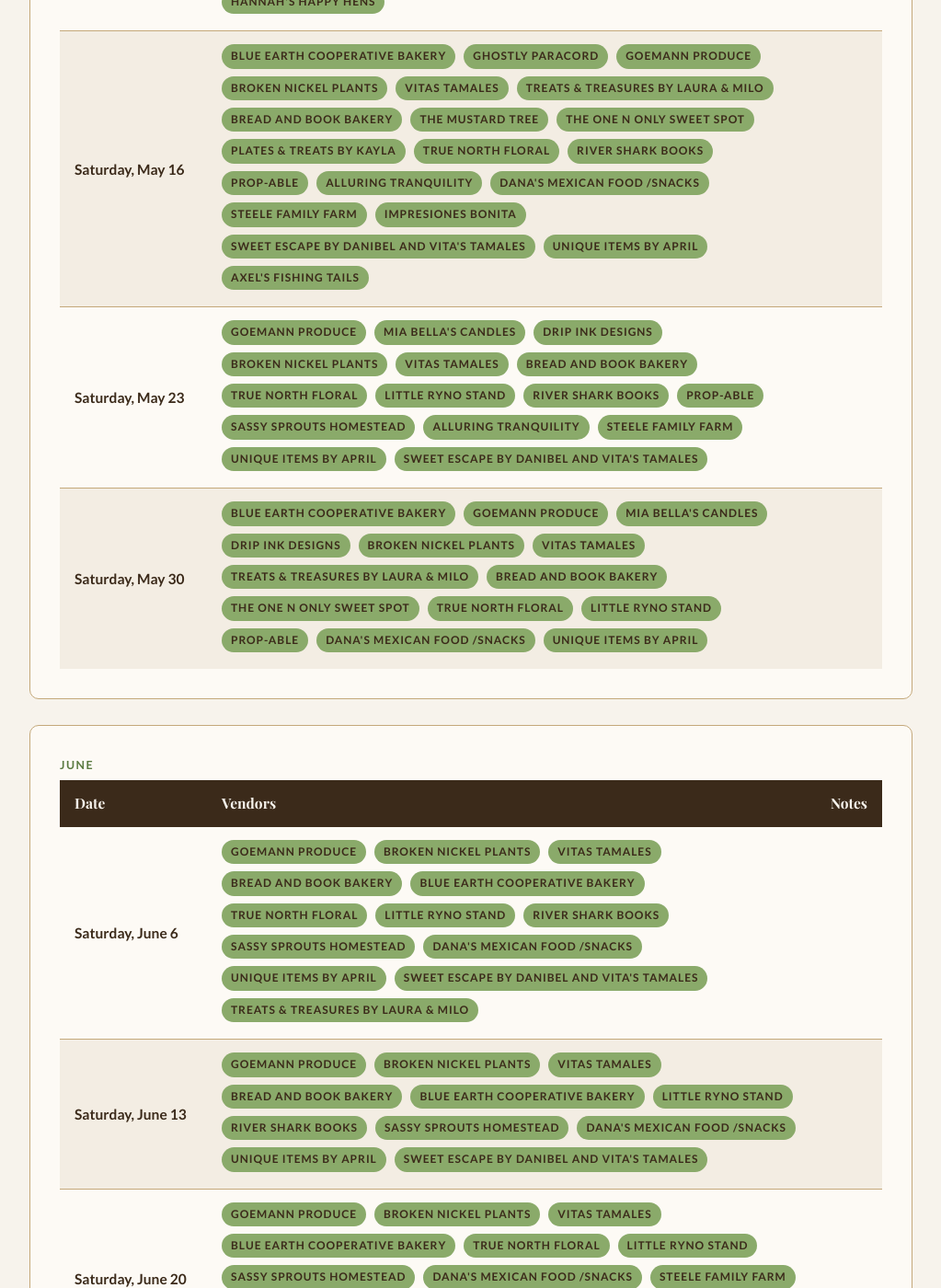
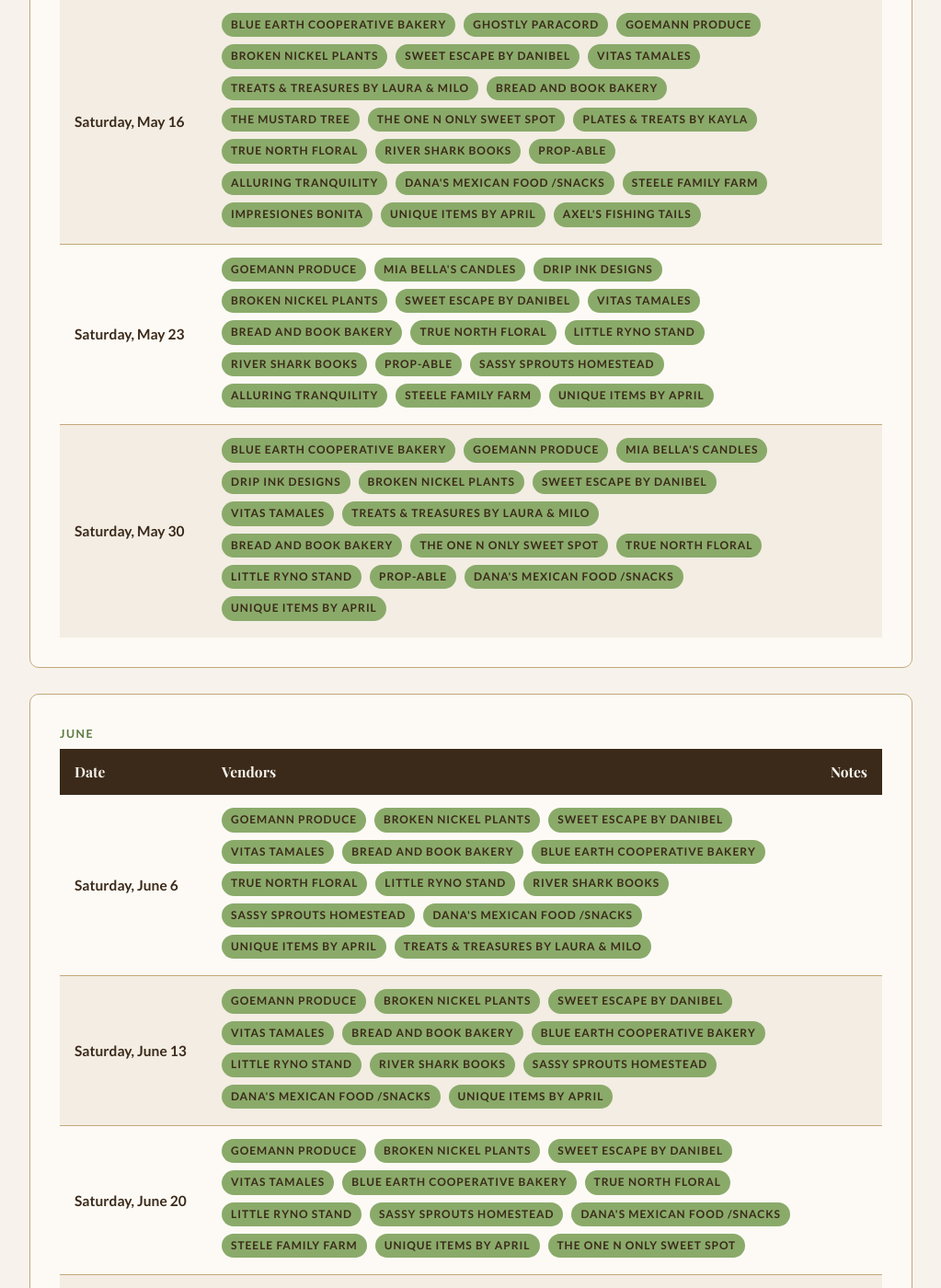
Before and after one commit to blueearthcommunitymarket/blueearthcommunitymarket.github.io, a Jekyll site: the page built from calendar/index.html, in a window 1280 px wide and 1400 px high, scrolled down 951 px. Shown: the whole window at 92% size, without its empty margins (128-1151 px from the left). Built offline with Jekyll 4.4.1, drawn with Linux system fonts in a browser that asks for light colours; some web fonts are replaced; some of the changed text lies outside the part shown.

Commit message:
Split Sweet Escape from Vitas Tamales on website

```diff
--- a/calendar/index.html
+++ b/calendar/index.html
@@ -35,6 +35,7 @@ description: 2026 Blue Earth Community Market season schedule. Saturdays 10am-1p
                         <span class="tag">Ghostly Paracord</span>
                         <span class="tag">Ope! Oddities</span>
                         <span class="tag">Goemann Produce</span>
+                        <span class="tag">Sweet Escape by Danibel</span>
                         <span class="tag">Vitas Tamales</span>
                         <span class="tag">Treats &amp; Treasures By Laura &amp; Milo</span>
                         <span class="tag">Bread and Book Bakery</span>
@@ -49,7 +50,6 @@ description: 2026 Blue Earth Community Market season schedule. Saturdays 10am-1p
                         <span class="tag">Unique Items by April</span>
                         <span class="tag">Impresiones Bonita</span>
                         <span class="tag">Little Reds Seasoning</span>
-                        <span class="tag">Sweet Escape by Danibel and Vita's Tamales</span>
                         <span class="tag">DJ Farms</span>
                         <span class="tag">Axel's Fishing Tails</span>
                         <span class="tag">Hannah's Happy Hens</span>
@@ -63,6 +63,7 @@ description: 2026 Blue Earth Community Market season schedule. Saturdays 10am-1p
                         <span class="tag">Ghostly Paracord</span>
                         <span class="tag">Goemann Produce</span>
                         <span class="tag">Broken Nickel Plants</span>
+                        <span class="tag">Sweet Escape by Danibel</span>
                         <span class="tag">Vitas Tamales</span>
                         <span class="tag">Treats &amp; Treasures By Laura &amp; Milo</span>
                         <span class="tag">Bread and Book Bakery</span>
@@ -76,7 +77,6 @@ description: 2026 Blue Earth Community Market season schedule. Saturdays 10am-1p
                         <span class="tag">Dana's Mexican Food /Snacks</span>
                         <span class="tag">Steele Family Farm</span>
                         <span class="tag">Impresiones Bonita</span>
-                        <span class="tag">Sweet Escape by Danibel and Vita's Tamales</span>
                         <span class="tag">Unique Items by April</span>
                         <span class="tag">Axel's Fishing Tails</span>
                     </td>
@@ -89,6 +89,7 @@ description: 2026 Blue Earth Community Market season schedule. Saturdays 10am-1p
                         <span class="tag">Mia Bella's Candles</span>
                         <span class="tag">Drip Ink Designs</span>
                         <span class="tag">Broken Nickel Plants</span>
+                        <span class="tag">Sweet Escape by Danibel</span>
                         <span class="tag">Vitas Tamales</span>
                         <span class="tag">Bread and Book Bakery</span>
                         <span class="tag">True North Floral</span>
@@ -99,7 +100,6 @@ description: 2026 Blue Earth Community Market season schedule. Saturdays 10am-1p
                         <span class="tag">Alluring Tranquility</span>
                         <span class="tag">Steele Family Farm</span>
                         <span class="tag">Unique Items by April</span>
-                        <span class="tag">Sweet Escape by Danibel and Vita's Tamales</span>
                     </td>
                     <td></td>
                 </tr>
@@ -111,6 +111,7 @@ description: 2026 Blue Earth Community Market season schedule. Saturdays 10am-1p
                         <span class="tag">Mia Bella's Candles</span>
                         <span class="tag">Drip Ink Designs</span>
                         <span class="tag">Broken Nickel Plants</span>
+                        <span class="tag">Sweet Escape by Danibel</span>
                         <span class="tag">Vitas Tamales</span>
                         <span class="tag">Treats &amp; Treasures By Laura &amp; Milo</span>
                         <span class="tag">Bread and Book Bakery</span>
@@ -142,6 +143,7 @@ description: 2026 Blue Earth Community Market season schedule. Saturdays 10am-1p
                     <td>
                         <span class="tag">Goemann Produce</span>
                         <span class="tag">Broken Nickel Plants</span>
+                        <span class="tag">Sweet Escape by Danibel</span>
                         <span class="tag">Vitas Tamales</span>
                         <span class="tag">Bread and Book Bakery</span>
                         <span class="tag">Blue Earth Cooperative Bakery</span>
@@ -151,7 +153,6 @@ description: 2026 Blue Earth Community Market season schedule. Saturdays 10am-1p
                         <span class="tag">Sassy Sprouts Homestead</span>
                         <span class="tag">Dana's Mexican Food /Snacks</span>
                         <span class="tag">Unique Items by April</span>
-                        <span class="tag">Sweet Escape by Danibel and Vita's Tamales</span>
                         <span class="tag">Treats &amp; Treasures By Laura &amp; Milo</span>
                     </td>
                     <td></td>
@@ -161,6 +162,7 @@ description: 2026 Blue Earth Community Market season schedule. Saturdays 10am-1p
                     <td>
                         <span class="tag">Goemann Produce</span>
                         <span class="tag">Broken Nickel Plants</span>
+                        <span class="tag">Sweet Escape by Danibel</span>
                         <span class="tag">Vitas Tamales</span>
                         <span class="tag">Bread and Book Bakery</span>
                         <span class="tag">Blue Earth Cooperative Bakery</span>
@@ -169,7 +171,6 @@ description: 2026 Blue Earth Community Market season schedule. Saturdays 10am-1p
                         <span class="tag">Sassy Sprouts Homestead</span>
                         <span class="tag">Dana's Mexican Food /Snacks</span>
                         <span class="tag">Unique Items by April</span>
-                        <span class="tag">Sweet Escape by Danibel and Vita's Tamales</span>
                     </td>
                     <td></td>
                 </tr>
@@ -178,6 +179,7 @@ description: 2026 Blue Earth Community Market season schedule. Saturdays 10am-1p
                     <td>
                         <span class="tag">Goemann Produce</span>
                         <span class="tag">Broken Nickel Plants</span>
+                        <span class="tag">Sweet Escape by Danibel</span>
                         <span class="tag">Vitas Tamales</span>
                         <span class="tag">Blue Earth Cooperative Bakery</span>
                         <span class="tag">True North Floral</span>
@@ -187,7 +189,6 @@ description: 2026 Blue Earth Community Market season schedule. Saturdays 10am-1p
                         <span class="tag">Steele Family Farm</span>
                         <span class="tag">Unique Items by April</span>
                         <span class="tag">The One N Only Sweet Spot</span>
-                        <span class="tag">Sweet Escape by Danibel and Vita's Tamales</span>
                     </td>
                     <td></td>
                 </tr>
@@ -196,6 +197,7 @@ description: 2026 Blue Earth Community Market season schedule. Saturdays 10am-1p
                     <td>
                         <span class="tag">Goemann Produce</span>
                         <span class="tag">Broken Nickel Plants</span>
+                        <span class="tag">Sweet Escape by Danibel</span>
                         <span class="tag">Vitas Tamales</span>
                         <span class="tag">Bread and Book Bakery</span>
                         <span class="tag">Blue Earth Cooperative Bakery</span>
@@ -205,7 +207,6 @@ description: 2026 Blue Earth Community Market season schedule. Saturdays 10am-1p
                         <span class="tag">Steele Family Farm</span>
                         <span class="tag">Unique Items by April</span>
                         <span class="tag">The One N Only Sweet Spot</span>
-                        <span class="tag">Sweet Escape by Danibel and Vita's Tamales</span>
                     </td>
                     <td></td>
                 </tr>
@@ -228,6 +229,7 @@ description: 2026 Blue Earth Community Market season schedule. Saturdays 10am-1p
                     <td>
                         <span class="tag">Goemann Produce</span>
                         <span class="tag">Broken Nickel Plants</span>
+                        <span class="tag">Sweet Escape by Danibel</span>
                         <span class="tag">Vitas Tamales</span>
                         <span class="tag">Bread and Book Bakery</span>
                         <span class="tag">Hagedorn Farms Sweet Corn</span>
@@ -236,7 +238,6 @@ description: 2026 Blue Earth Community Market season schedule. Saturdays 10am-1p
                         <span class="tag">Steele Family Farm</span>
                         <span class="tag">Unique Items by April</span>
                         <span class="tag">The One N Only Sweet Spot</span>
-                        <span class="tag">Sweet Escape by Danibel and Vita's Tamales</span>
                     </td>
                     <td>Independence Day weekend</td>
                 </tr>
@@ -251,7 +252,6 @@ description: 2026 Blue Earth Community Market season schedule. Saturdays 10am-1p
                         <span class="tag">True North Floral</span>
                         <span class="tag">Unique Items by April</span>
                         <span class="tag">The One N Only Sweet Spot</span>
-                        <span class="tag">Sweet Escape by Danibel and Vita's Tamales</span>
                     </td>
                     <td>Blue Earth Giant Days Celebration - details coming soon</td>
                 </tr>
@@ -268,7 +268,6 @@ description: 2026 Blue Earth Community Market season schedule. Saturdays 10am-1p
                         <span class="tag">Steele Family Farm</span>
                         <span class="tag">Unique Items by April</span>
                         <span class="tag">The One N Only Sweet Spot</span>
-                        <span class="tag">Sweet Escape by Danibel and Vita's Tamales</span>
                     </td>
                     <td></td>
                 </tr>
@@ -284,7 +283,6 @@ description: 2026 Blue Earth Community Market season schedule. Saturdays 10am-1p
                         <span class="tag">Steele Family Farm</span>
                         <span class="tag">Unique Items by April</span>
                         <span class="tag">The One N Only Sweet Spot</span>
-                        <span class="tag">Sweet Escape by Danibel and Vita's Tamales</span>
                     </td>
                     <td></td>
                 </tr>
@@ -316,7 +314,6 @@ description: 2026 Blue Earth Community Market season schedule. Saturdays 10am-1p
                         <span class="tag">Steele Family Farm</span>
                         <span class="tag">Unique Items by April</span>
                         <span class="tag">The One N Only Sweet Spot</span>
-                        <span class="tag">Sweet Escape by Danibel and Vita's Tamales</span>
                     </td>
                     <td></td>
                 </tr>
@@ -331,7 +328,6 @@ description: 2026 Blue Earth Community Market season schedule. Saturdays 10am-1p
                         <span class="tag">Dana's Mexican Food /Snacks</span>
                         <span class="tag">Unique Items by April</span>
                         <span class="tag">The One N Only Sweet Spot</span>
-                        <span class="tag">Sweet Escape by Danibel and Vita's Tamales</span>
                     </td>
                     <td></td>
                 </tr>
@@ -360,7 +356,6 @@ description: 2026 Blue Earth Community Market season schedule. Saturdays 10am-1p
                         <span class="tag">Steele Family Farm</span>
                         <span class="tag">Unique Items by April</span>
                         <span class="tag">The One N Only Sweet Spot</span>
-                        <span class="tag">Sweet Escape by Danibel and Vita's Tamales</span>
                     </td>
                     <td></td>
                 </tr>
@@ -373,7 +368,6 @@ description: 2026 Blue Earth Community Market season schedule. Saturdays 10am-1p
                         <span class="tag">Dana's Mexican Food /Snacks</span>
                         <span class="tag">Unique Items by April</span>
                         <span class="tag">The One N Only Sweet Spot</span>
-                        <span class="tag">Sweet Escape by Danibel and Vita's Tamales</span>
                     </td>
                     <td></td>
                 </tr>
@@ -401,7 +395,6 @@ description: 2026 Blue Earth Community Market season schedule. Saturdays 10am-1p
                         <span class="tag">Steele Family Farm</span>
                         <span class="tag">Unique Items by April</span>
                         <span class="tag">The One N Only Sweet Spot</span>
-                        <span class="tag">Sweet Escape by Danibel and Vita's Tamales</span>
                     </td>
                     <td>Labor Day weekend</td>
                 </tr>
@@ -415,7 +408,6 @@ description: 2026 Blue Earth Community Market season schedule. Saturdays 10am-1p
                         <span class="tag">Steele Family Farm</span>
                         <span class="tag">Unique Items by April</span>
                         <span class="tag">The One N Only Sweet Spot</span>
-                        <span class="tag">Sweet Escape by Danibel and Vita's Tamales</span>
                     </td>
                     <td></td>
                 </tr>
@@ -429,7 +421,6 @@ description: 2026 Blue Earth Community Market season schedule. Saturdays 10am-1p
                         <span class="tag">Steele Family Farm</span>
                         <span class="tag">Unique Items by April</span>
                         <span class="tag">The One N Only Sweet Spot</span>
-                        <span class="tag">Sweet Escape by Danibel and Vita's Tamales</span>
                     </td>
                     <td></td>
                 </tr>
@@ -443,7 +434,6 @@ description: 2026 Blue Earth Community Market season schedule. Saturdays 10am-1p
                         <span class="tag">Steele Family Farm</span>
                         <span class="tag">Unique Items by April</span>
                         <span class="tag">The One N Only Sweet Spot</span>
-                        <span class="tag">Sweet Escape by Danibel and Vita's Tamales</span>
                     </td>
                     <td></td>
                 </tr>
@@ -470,7 +460,6 @@ description: 2026 Blue Earth Community Market season schedule. Saturdays 10am-1p
                         <span class="tag">Steele Family Farm</span>
                         <span class="tag">Unique Items by April</span>
                         <span class="tag">The One N Only Sweet Spot</span>
-                        <span class="tag">Sweet Escape by Danibel and Vita's Tamales</span>
                     </td>
                     <td></td>
                 </tr>
@@ -483,7 +472,6 @@ description: 2026 Blue Earth Community Market season schedule. Saturdays 10am-1p
                         <span class="tag">Steele Family Farm</span>
                         <span class="tag">Unique Items by April</span>
                         <span class="tag">The One N Only Sweet Spot</span>
-                        <span class="tag">Sweet Escape by Danibel and Vita's Tamales</span>
                     </td>
                     <td></td>
                 </tr>
@@ -496,7 +484,6 @@ description: 2026 Blue Earth Community Market season schedule. Saturdays 10am-1p
                         <span class="tag">Steele Family Farm</span>
                         <span class="tag">Unique Items by April</span>
                         <span class="tag">The One N Only Sweet Spot</span>
-                        <span class="tag">Sweet Escape by Danibel and Vita's Tamales</span>
                     </td>
                     <td></td>
                 </tr>
@@ -505,7 +492,6 @@ description: 2026 Blue Earth Community Market season schedule. Saturdays 10am-1p
                     <td>
                         <span class="tag">Blue Earth Cooperative Bakery</span>
                         <span class="tag">True North Floral</span>
-                        <span class="tag">Sweet Escape by Danibel and Vita's Tamales</span>
                     </td>
                     <td></td>
                 </tr>
@@ -515,7 +501,6 @@ description: 2026 Blue Earth Community Market season schedule. Saturdays 10am-1p
                         <span class="tag">Blue Earth Cooperative Bakery</span>
                         <span class="tag">True North Floral</span>
                         <span class="tag">The One N Only Sweet Spot</span>
-                        <span class="tag">Sweet Escape by Danibel and Vita's Tamales</span>
                     </td>
                     <td class="grand-opening">Season Finale - Happy Halloween!</td>
                 </tr>
```
Also changed, not shown: vendor-spotlight/index.html (+15 -0 lines).
